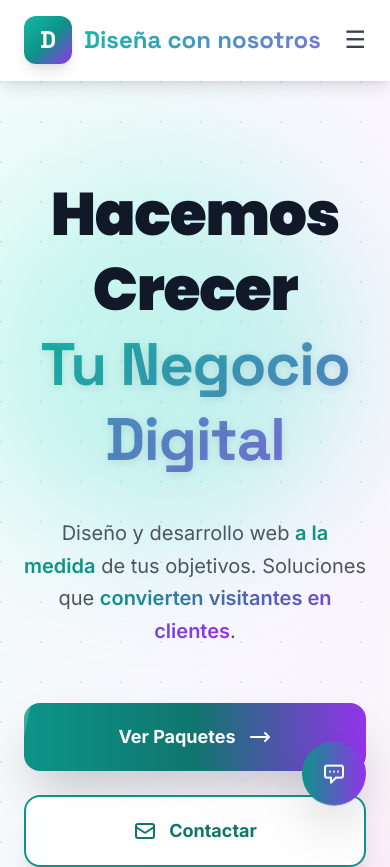
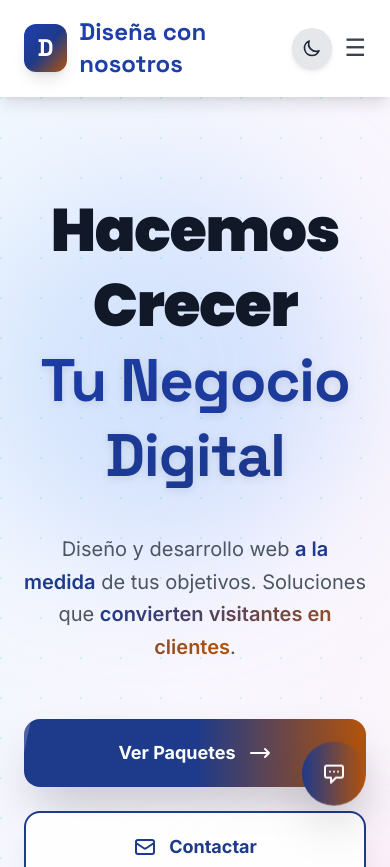
Before and after one commit to feder102/template-trabajos, a website built with Vite: page index.html in a window 390 px wide. Shown: the top 867 px of the page. Built offline with nearby package versions, Linux system fonts and the light colour scheme; no server answers.

Commit message:
Feature: Modo oscuro con toggle en header

```diff
--- a/index.html
+++ b/index.html
@@ -150,9 +150,9 @@
         }
     </style>
 </head>
-<body class="bg-gray-50 text-gray-800 antialiased">
+<body class="bg-gray-50 dark:bg-gray-900 text-gray-800 dark:text-gray-100 antialiased transition-colors duration-300">
 
-    <header class="sticky top-0 bg-white/90 backdrop-blur-xl shadow-lg border-b border-gray-100/20 z-50 transition-all duration-300">
+    <header class="sticky top-0 bg-white/90 dark:bg-gray-900/90 backdrop-blur-xl shadow-lg border-b border-gray-100/20 dark:border-gray-800/20 z-50 transition-all duration-300">
         <nav class="container mx-auto px-6 py-4 flex justify-between items-center">
             <div class="flex items-center space-x-3 group">
                 <div class="w-12 h-12 bg-gradient-to-br from-primary-500 via-primary-600 to-accent-600 rounded-xl flex items-center justify-center shadow-lg hover:shadow-xl hover:scale-110 transition-all duration-300">
@@ -161,31 +161,47 @@
                 <span class="text-2xl font-bold gradient-text font-display hover:scale-105 transition-transform cursor-pointer">Diseña con nosotros</span>
             </div>
             <div class="hidden md:flex items-center space-x-8">
-                <a href="#inicio" class="nav-link text-gray-700 hover:text-primary-600 transition-all duration-300 font-medium hover:scale-110 relative">Inicio</a>
-                <a href="#paquetes" class="nav-link text-gray-700 hover:text-primary-600 transition-all duration-300 font-medium hover:scale-110 relative">Paquetes</a>
-                <a href="#caracteristicas" class="nav-link text-gray-700 hover:text-primary-600 transition-all duration-300 font-medium hover:scale-110 relative">Características</a>
-                <a href="#proceso" class="nav-link text-gray-700 hover:text-primary-600 transition-all duration-300 font-medium hover:scale-110 relative">Proceso</a>
+                <a href="#inicio" class="nav-link text-gray-700 dark:text-gray-300 hover:text-primary-600 dark:hover:text-primary-400 transition-all duration-300 font-medium hover:scale-110 relative">Inicio</a>
+                <a href="#paquetes" class="nav-link text-gray-700 dark:text-gray-300 hover:text-primary-600 dark:hover:text-primary-400 transition-all duration-300 font-medium hover:scale-110 relative">Paquetes</a>
+                <a href="#caracteristicas" class="nav-link text-gray-700 dark:text-gray-300 hover:text-primary-600 dark:hover:text-primary-400 transition-all duration-300 font-medium hover:scale-110 relative">Características</a>
+                <a href="#proceso" class="nav-link text-gray-700 dark:text-gray-300 hover:text-primary-600 dark:hover:text-primary-400 transition-all duration-300 font-medium hover:scale-110 relative">Proceso</a>
+                <button id="theme-toggle" class="w-10 h-10 rounded-full bg-gray-200 dark:bg-gray-700 flex items-center justify-center hover:scale-110 transition-all duration-300 shadow-md" aria-label="Toggle theme">
+                    <svg class="w-5 h-5 text-gray-800 dark:text-gray-200 hidden dark:block" fill="none" stroke="currentColor" viewBox="0 0 24 24">
+                        <path stroke-linecap="round" stroke-linejoin="round" stroke-width="2" d="M12 3v1m0 16v1m9-9h-1M4 12H3m15.364 6.364l-.707-.707M6.343 6.343l-.707-.707m12.728 0l-.707.707M6.343 17.657l-.707.707M16 12a4 4 0 11-8 0 4 4 0 018 0z"/>
+                    </svg>
+                    <svg class="w-5 h-5 text-gray-800 dark:text-gray-200 block dark:hidden" fill="none" stroke="currentColor" viewBox="0 0 24 24">
+                        <path stroke-linecap="round" stroke-linejoin="round" stroke-width="2" d="M20.354 15.354A9 9 0 018.646 3.646 9.003 9.003 0 0012 21a9.003 9.003 0 008.354-5.646z"/>
+                    </svg>
+                </button>
                 <a href="#contacto" class="nav-link bg-gradient-to-r from-primary-600 to-accent-600 text-white px-6 py-2.5 rounded-full hover:from-primary-700 hover:to-accent-700 transition-all duration-300 shadow-lg hover:shadow-xl hover:scale-105 font-semibold">Contacto</a>
             </div>
-            <div class="md:hidden">
-                <button id="mobile-menu-button" class="text-gray-700 focus:outline-none">
+            <div class="md:hidden flex items-center gap-3">
+                <button id="theme-toggle-mobile" class="w-10 h-10 rounded-full bg-gray-200 dark:bg-gray-700 flex items-center justify-center hover:scale-110 transition-all duration-300 shadow-md" aria-label="Toggle theme">
+                    <svg class="w-5 h-5 text-gray-800 dark:text-gray-200 hidden dark:block" fill="none" stroke="currentColor" viewBox="0 0 24 24">
+                        <path stroke-linecap="round" stroke-linejoin="round" stroke-width="2" d="M12 3v1m0 16v1m9-9h-1M4 12H3m15.364 6.364l-.707-.707M6.343 6.343l-.707-.707m12.728 0l-.707.707M6.343 17.657l-.707.707M16 12a4 4 0 11-8 0 4 4 0 018 0z"/>
+                    </svg>
+                    <svg class="w-5 h-5 text-gray-800 dark:text-gray-200 block dark:hidden" fill="none" stroke="currentColor" viewBox="0 0 24 24">
+                        <path stroke-linecap="round" stroke-linejoin="round" stroke-width="2" d="M20.354 15.354A9 9 0 018.646 3.646 9.003 9.003 0 0012 21a9.003 9.003 0 008.354-5.646z"/>
+                    </svg>
+                </button>
+                <button id="mobile-menu-button" class="text-gray-700 dark:text-gray-300 focus:outline-none">
                     <span class="text-2xl">&#9776;</span>
                 </button>
             </div>
         </nav>
-        <div id="mobile-menu" class="hidden md:hidden absolute top-full left-0 w-full bg-white shadow-lg">
-            <a href="#inicio" class="nav-link block px-6 py-3 text-gray-600 hover:bg-gray-100">Inicio</a>
-            <a href="#paquetes" class="nav-link block px-6 py-3 text-gray-600 hover:bg-gray-100">Paquetes</a>
-            <a href="#caracteristicas" class="nav-link block px-6 py-3 text-gray-600 hover:bg-gray-100">Características</a>
-            <a href="#proceso" class="nav-link block px-6 py-3 text-gray-600 hover:bg-gray-100">Proceso</a>
-            <a href="#contacto" class="nav-link block px-6 py-3 text-gray-600 hover:bg-gray-100">Contacto</a>
+        <div id="mobile-menu" class="hidden md:hidden absolute top-full left-0 w-full bg-white dark:bg-gray-900 shadow-lg">
+            <a href="#inicio" class="nav-link block px-6 py-3 text-gray-600 dark:text-gray-300 hover:bg-gray-100 dark:hover:bg-gray-800">Inicio</a>
+            <a href="#paquetes" class="nav-link block px-6 py-3 text-gray-600 dark:text-gray-300 hover:bg-gray-100 dark:hover:bg-gray-800">Paquetes</a>
+            <a href="#caracteristicas" class="nav-link block px-6 py-3 text-gray-600 dark:text-gray-300 hover:bg-gray-100 dark:hover:bg-gray-800">Características</a>
+            <a href="#proceso" class="nav-link block px-6 py-3 text-gray-600 dark:text-gray-300 hover:bg-gray-100 dark:hover:bg-gray-800">Proceso</a>
+            <a href="#contacto" class="nav-link block px-6 py-3 text-gray-600 dark:text-gray-300 hover:bg-gray-100 dark:hover:bg-gray-800">Contacto</a>
         </div>
     </header>
 
     <main>
         <section id="inicio" class="relative py-24 md:py-40 overflow-hidden">
             <!-- Fondo con gradiente animado -->
-            <div class="absolute inset-0 bg-gradient-to-br from-primary-50 via-purple-50 to-pink-50 opacity-80"></div>
+            <div class="absolute inset-0 bg-gradient-to-br from-primary-50 via-purple-50 to-pink-50 dark:from-gray-900 dark:via-gray-800 dark:to-gray-900 opacity-80"></div>
 
             <!-- Elementos flotantes decorativos -->
             <div class="absolute top-20 right-10 w-96 h-96 bg-gradient-to-br from-primary-200 to-primary-300 rounded-full mix-blend-multiply filter blur-3xl opacity-40 animate-float"></div>
@@ -197,13 +213,13 @@
 
             <div class="container mx-auto px-6 text-center relative z-10">
 
-                <h1 class="text-6xl md:text-8xl font-black text-gray-900 fade-in-up leading-tight" style="animation-delay: 0.1s;">
+                <h1 class="text-6xl md:text-8xl font-black text-gray-900 dark:text-white fade-in-up leading-tight" style="animation-delay: 0.1s;">
                     Hacemos Crecer
                     <br>
                     <span class="gradient-text text-shadow font-display">Tu Negocio Digital</span>
                 </h1>
 
-                <p class="max-w-4xl mx-auto text-xl md:text-3xl text-gray-600 mt-10 leading-relaxed fade-in-up font-light" style="animation-delay: 0.2s;">
+                <p class="max-w-4xl mx-auto text-xl md:text-3xl text-gray-600 dark:text-gray-300 mt-10 leading-relaxed fade-in-up font-light" style="animation-delay: 0.2s;">
                     Diseño y desarrollo web <span class="font-semibold text-primary-600">a la medida</span> de tus objetivos.
                     <br class="hidden md:block">
                     Soluciones que <span class="font-semibold bg-gradient-to-r from-primary-600 to-accent-600 bg-clip-text text-transparent">convierten visitantes en clientes</span>.
@@ -226,10 +242,10 @@
 
                 <div class="grid grid-cols-2 md:grid-cols-4 gap-6 mt-24 max-w-5xl mx-auto">
                     <div class="text-center group cursor-pointer">
-                        <div class="bg-white/80 backdrop-blur-md rounded-3xl p-8 shadow-xl hover:shadow-2xl transition-all hover:-translate-y-2 border border-primary-100">
+                        <div class="bg-white/80 dark:bg-gray-800/80 backdrop-blur-md rounded-3xl p-8 shadow-xl hover:shadow-2xl transition-all hover:-translate-y-2 border border-primary-100 dark:border-primary-900">
                             <div class="stat-number group-hover:scale-110 transition-transform">10+</div>
-                            <p class="text-gray-700 font-semibold mt-3 text-lg">Proyectos</p>
-                            <p class="text-gray-500 text-sm mt-1">Completados</p>
+                            <p class="text-gray-700 dark:text-gray-300 font-semibold mt-3 text-lg">Proyectos</p>
+                            <p class="text-gray-500 dark:text-gray-400 text-sm mt-1">Completados</p>
                         </div>
                     </div>
                     <div class="text-center group cursor-pointer">
@@ -257,11 +273,11 @@
             </div>
         </section>
 
-        <section id="paquetes" class="py-24 bg-gradient-to-b from-white to-gray-50">
+        <section id="paquetes" class="py-24 bg-gradient-to-b from-white to-gray-50 dark:from-gray-900 dark:to-gray-800">
             <div class="container mx-auto px-6">
                 <div class="text-center max-w-3xl mx-auto mb-20">
-                    <span class="inline-block bg-primary-100 text-primary-700 px-4 py-2 rounded-full text-sm font-bold mb-4">💼 PLANES Y PRECIOS</span>
-                    <h2 class="text-5xl md:text-6xl font-black text-gray-900 mb-6">Nuestros Paquetes</h2>
+                    <span class="inline-block bg-primary-100 dark:bg-primary-900 text-primary-700 dark:text-primary-300 px-4 py-2 rounded-full text-sm font-bold mb-4">💼 PLANES Y PRECIOS</span>
+                    <h2 class="text-5xl md:text-6xl font-black text-gray-900 dark:text-white mb-6">Nuestros Paquetes</h2>
                     <p class="text-xl text-gray-600 leading-relaxed">
                         Soluciones claras y escalables diseñadas para tu éxito.
                         <br>
--- a/src/main.js
+++ b/src/main.js
@@ -1,11 +1,15 @@
 // Importar estilos
 import './styles.css'
 
-// Importar chatbot
+// Importar chatbot y theme
 import { chatbot } from './chatbot.js'
+import { initTheme } from './theme.js'
 
-// Menú móvil
+// Menú móvil y theme
 document.addEventListener('DOMContentLoaded', () => {
+    // Inicializar theme toggle
+    initTheme();
+
     const mobileMenuButton = document.getElementById('mobile-menu-button');
     const mobileMenu = document.getElementById('mobile-menu');
 
--- a/src/styles.css
+++ b/src/styles.css
@@ -36,7 +36,7 @@
         left: 0;
         width: 100%;
         height: 2px;
-        background: linear-gradient(90deg, #14b8a6, #a855f7);
+        background: linear-gradient(90deg, #1e40af, #d97706);
         border-radius: 2px;
     }
 
@@ -63,12 +63,12 @@
 
     .package-card:hover {
         transform: translateY(-16px) scale(1.02);
-        box-shadow: 0 30px 60px -12px rgba(0, 0, 0, 0.25),
-                    0 0 0 1px rgba(20, 184, 166, 0.1);
+        box-shadow: 0 30px 60px -12px rgba(30, 64, 175, 0.3),
+                    0 0 0 1px rgba(30, 64, 175, 0.1);
     }
 
     .gradient-text {
-        background: linear-gradient(135deg, #14b8a6 0%, #a855f7 50%, #ec4899 100%);
+        background: linear-gradient(135deg, #1e40af 0%, #1e3a8a 50%, #d97706 100%);
         background-size: 300% 300%;
         -webkit-background-clip: text;
         -webkit-text-fill-color: transparent;
@@ -79,7 +79,7 @@
     .stat-number {
         font-size: 3.5rem;
         font-weight: 900;
-        background: linear-gradient(135deg, #14b8a6 0%, #0d9488 100%);
+        background: linear-gradient(135deg, #1e40af 0%, #1e3a8a 100%);
         -webkit-background-clip: text;
         -webkit-text-fill-color: transparent;
         background-clip: text;
--- /dev/null
+++ b/src/theme.js
@@ -0,0 +1,29 @@
+// Theme toggle functionality
+export function initTheme() {
+    const themeToggle = document.getElementById('theme-toggle');
+    const themeToggleMobile = document.getElementById('theme-toggle-mobile');
+    const html = document.documentElement;
+
+    // Check for saved theme preference or default to light mode
+    const currentTheme = localStorage.getItem('theme') || 'light';
+
+    if (currentTheme === 'dark') {
+        html.classList.add('dark');
+    }
+
+    // Toggle theme function
+    function toggleTheme() {
+        html.classList.toggle('dark');
+        const isDark = html.classList.contains('dark');
+        localStorage.setItem('theme', isDark ? 'dark' : 'light');
+    }
+
+    // Add event listeners
+    if (themeToggle) {
+        themeToggle.addEventListener('click', toggleTheme);
+    }
+
+    if (themeToggleMobile) {
+        themeToggleMobile.addEventListener('click', toggleTheme);
+    }
+}
--- a/tailwind.config.js
+++ b/tailwind.config.js
@@ -4,33 +4,34 @@ export default {
     "./index.html",
     "./src/**/*.{js,ts,jsx,tsx}",
   ],
+  darkMode: 'class',
   theme: {
     extend: {
       colors: {
         primary: {
-          50: '#f0fdfa',
-          100: '#ccfbf1',
-          200: '#99f6e4',
-          300: '#5eead4',
-          400: '#2dd4bf',
-          500: '#14b8a6',
-          600: '#0d9488',
-          700: '#0f766e',
-          800: '#115e59',
-          900: '#134e4a',
-          950: '#042f2e',
+          50: '#eff6ff',
+          100: '#dbeafe',
+          200: '#bfdbfe',
+          300: '#93c5fd',
+          400: '#60a5fa',
+          500: '#1e40af',
+          600: '#1e3a8a',
+          700: '#1e3a8a',
+          800: '#1e3a8a',
+          900: '#172554',
+          950: '#0f172a',
         },
         accent: {
-          50: '#faf5ff',
-          100: '#f3e8ff',
-          200: '#e9d5ff',
-          300: '#d8b4fe',
-          400: '#c084fc',
-          500: '#a855f7',
-          600: '#9333ea',
-          700: '#7e22ce',
-          800: '#6b21a8',
-          900: '#581c87',
+          50: '#fffbeb',
+          100: '#fef3c7',
+          200: '#fde68a',
+          300: '#fcd34d',
+          400: '#fbbf24',
+          500: '#d97706',
+          600: '#b45309',
+          700: '#92400e',
+          800: '#78350f',
+          900: '#451a03',
         },
       },
       animation: {
```
